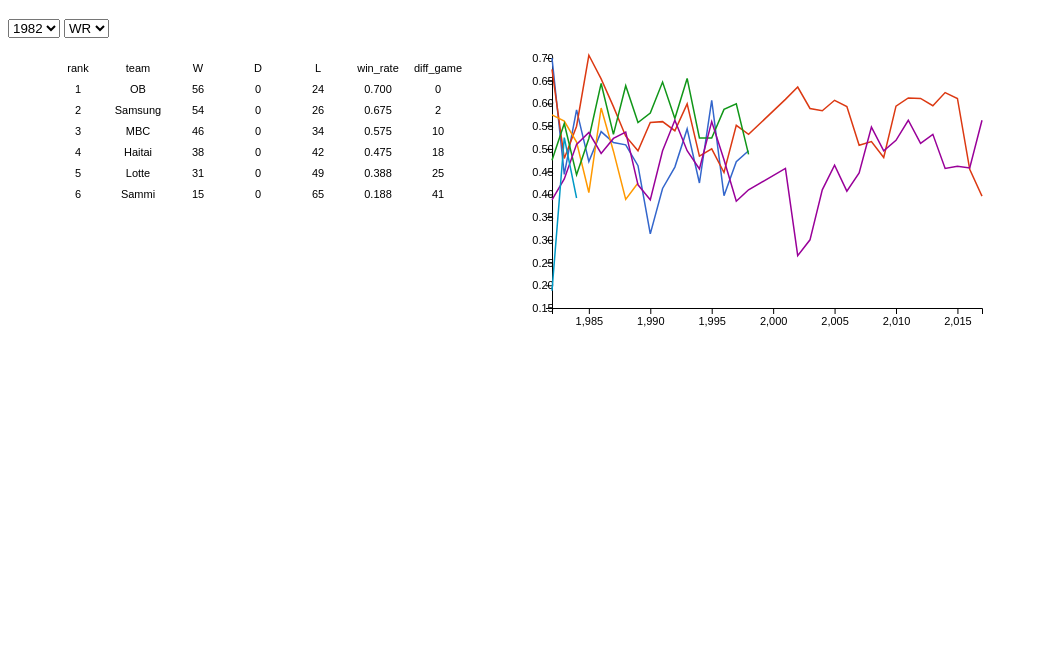
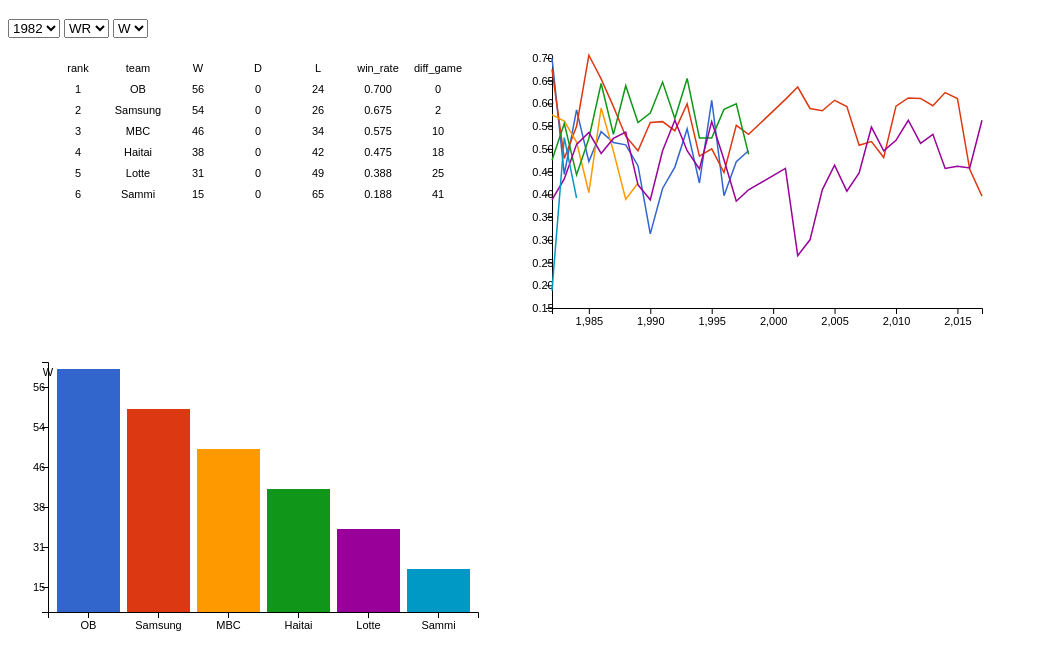
Before and after one commit to joyce04/electron_visualization, an Electron app: page D3_practice/link_kbo_kyle.html in a window 1300 px wide. Shown: the part 61-730 px from the top of the page, without its empty margins (0-1038 px from the left). Drawn offline with nearby package versions, Linux system fonts and the light colour scheme.

Commit message:
Add Bar chart and Apply transitions

```diff
--- a/D3_practice/link_kbo_kyle.html
+++ b/D3_practice/link_kbo_kyle.html
@@ -13,7 +13,11 @@
             text-anchor: middle;
         }
 
-        rect {
+        .cell rect {
+            fill: white;
+        }
+
+        .header rect {
             fill: white;
         }
     </style>
@@ -35,6 +39,11 @@
             pointer-events: all;
         }
     </style>
+    <style>
+        .bar:hover {
+          fill: brown;
+        }
+    </style>
 </head>
 
 <body>
@@ -43,6 +52,7 @@
         <h1>KBO Ranking</h1>
         <select id='year' name='year'></select>
         <select id='rate' name='rate'></select>
+        <select id='result' name='result'></select>
     </div>
     <svg id="table_container"></svg>
     <svg id="line_chart"></svg>
@@ -78,6 +88,12 @@
             .append("g")
             .attr("transform", "translate(" + margin.left + "," + margin.top + ")");
 
+        var barCanvas = d3.select("#bar_chart")
+            .attr("width", width + margin.left + margin.right)
+            .attr("height", height + margin.top + margin.bottom)
+            .append("g")
+            .attr("transform", "translate(" + margin.left + "," + margin.top + ")");
+
         var headerGrp = tableCanvas.append("g").attr("class", "headerGrp");
         var rowsGrp = tableCanvas.append("g").attr("class", "rowsGrp");
 
@@ -102,6 +118,7 @@
             initializeSelector(years)
             initializeTable()
             initializeLine('year')
+            initializeBar()
         })
 
         function initializeSelector(years) {
@@ -124,6 +141,16 @@
                 .append('option').text(function (d) {
                     return d;
                 });
+
+            var barOptions = d3.select('#result')
+                .attr('class', 'select')
+                .on('change', initializeBar)
+                .selectAll('option')
+                .data(['W', 'D', 'L'])
+                .enter()
+                .append('option').text(function (d) {
+                    return d;
+                });
         }
 
         function initializeTable() {
@@ -139,6 +166,7 @@
             previousData = selectedData
             updateTable()
             updateLine('year')
+            initializeBar()
         }
 
         function updateHeader() {
@@ -253,6 +281,9 @@
                         .style("opacity", 1.0)
                     lineCanvas.selectAll(".line").transition().duration(1000)
                         .style("opacity", 1.0)
+                    barCanvas.selectAll(".bar").transition().duration(1000)
+                        .style("opacity", 1.0)
+
                 });
         }
 
@@ -322,12 +353,24 @@
 
             var lines = lineCanvas.selectAll(".line")
                 .data(dataset, function (d) {
-                    return drawType === 'year' ? d[0]['team'] : d[0]['type']
+                    return d[0]['team']
                 })
+
+            console.log(lines)
+
+            var enteredLines = lines.enter().append("path")
                 .attr("class", "line")
+                .attr("d", line)
+                .style("opacity", function () {
+                    return previousData.length > 0 && drawType === 'year' ? 0 : 1
+                })
+                .style("stroke", function (d) {
+                    return teams[d[0]['team']]
+                })
 
-            lines.enter()
-                .append("path")
+            var mergedlines = enteredLines
+                .merge(lines)
+                .transition().duration(2000)
                 .attr("class", "line")
                 .attr("d", line)
                 .style("opacity", function () {
@@ -340,6 +383,95 @@
             lines.exit().remove();
 
         }
+
+        function initializeBar() {
+            let targetResult = d3.select('div')
+                .select('#result')
+                .property('value')
+
+            barCanvas.selectAll("g").remove()
+
+            var x = d3.scaleBand()
+                .rangeRound([0, width])
+                .padding(0.1);
+
+            var y = d3.scaleBand()
+                .rangeRound([0, height])
+                .padding(0.1);
+
+            x.domain(selectedData.map(d => d['team']))
+            y.domain(selectedData.map(d => Number(d[targetResult])).sort(function(a, b){return a-b}).reverse())
+
+            barCanvas.append("g")
+                .attr("transform", "translate(0," + height + ")")
+                .call(d3.axisBottom(x))
+
+            barCanvas.append("g")
+                .call(d3.axisLeft(y))
+                .append("text")
+                .attr("fill", "#000")
+                .attr("y", 6)
+                .attr("dy", "0.71em")
+                .attr("text-anchor", "end")
+                .text(targetResult);
+
+            var bars = barCanvas.selectAll(".bar")
+                .data(selectedData, function (d) {
+                    return d['team']
+                })
+
+            console.log(bars)
+
+            enteredBars = bars.enter().append("rect")
+                .attr("class", "bar")
+                .attr("x", function (d) {
+                    return x(d.team);
+                })
+                .attr("y", function (d) {
+                    return height - y(Number(d[targetResult]));
+                })
+                .attr("width", x.bandwidth())
+                .attr("height", function (d) {
+                    return y(Number(d[targetResult]));
+                })
+                .attr("fill", function(d) {
+                    return teams[d.team]
+                })
+                .attr("opacity", function (d) {
+                    maxi = previousData.length
+                    out = 0.0
+                    if (maxi === 0) {
+                        out = 1.0
+                    } else {
+                        previousData.forEach((pd, j) => {
+                            if (pd['team'] === d['team']) {
+                                out = 1.0
+                            }
+                        })
+                    }
+                    return out
+                })
+
+            var mergedBars = enteredBars
+                .merge(bars)
+                .transition().duration(2000)
+                .attr("x", function (d) {
+                    return x(d.team);
+                })
+                .attr("y", function (d) {
+                    return y(Number(d[targetResult]));
+                })
+                .attr("width", x.bandwidth())
+                .attr("height", function (d) {
+                    return height - y(Number(d[targetResult]));
+                })
+                .attr("fill", function(d) {
+                    return teams[d.team]
+                })
+
+
+            bars.exit().remove();
+        }
     </script>
 </body>
 
```
